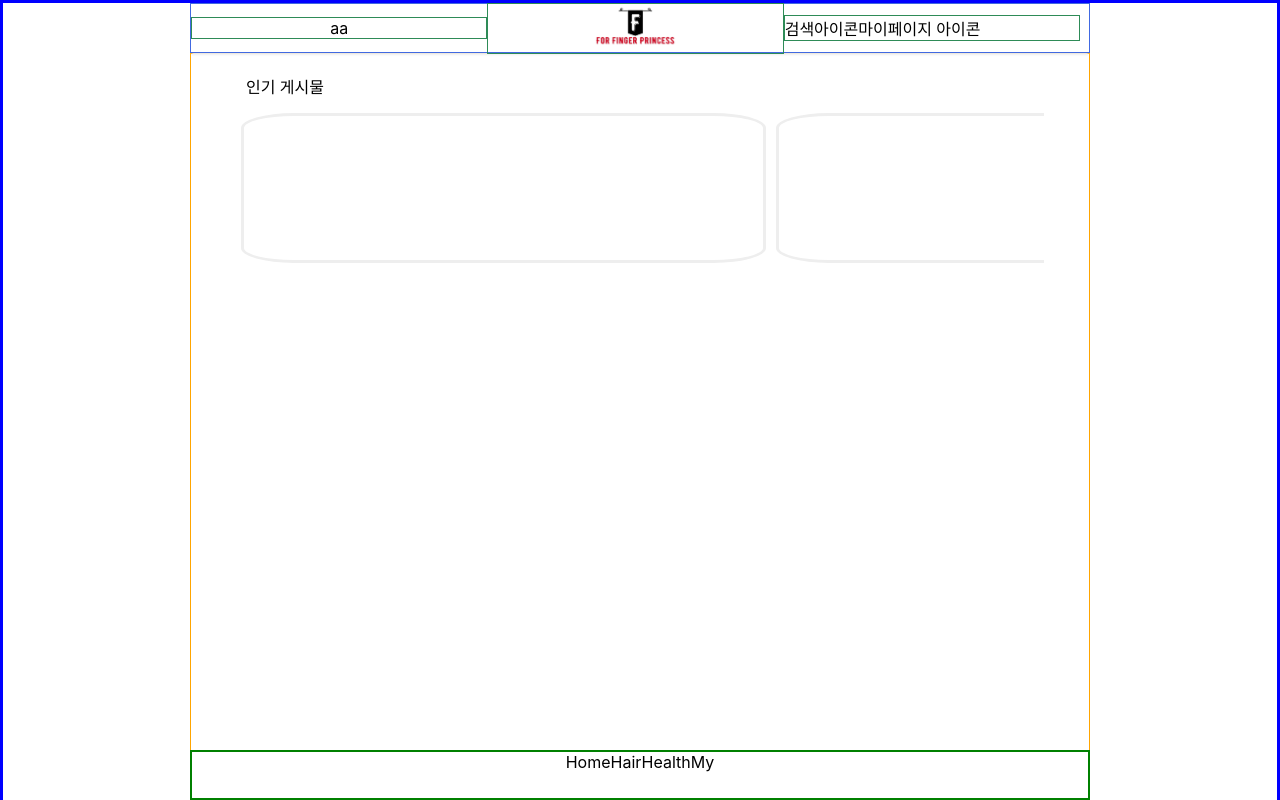
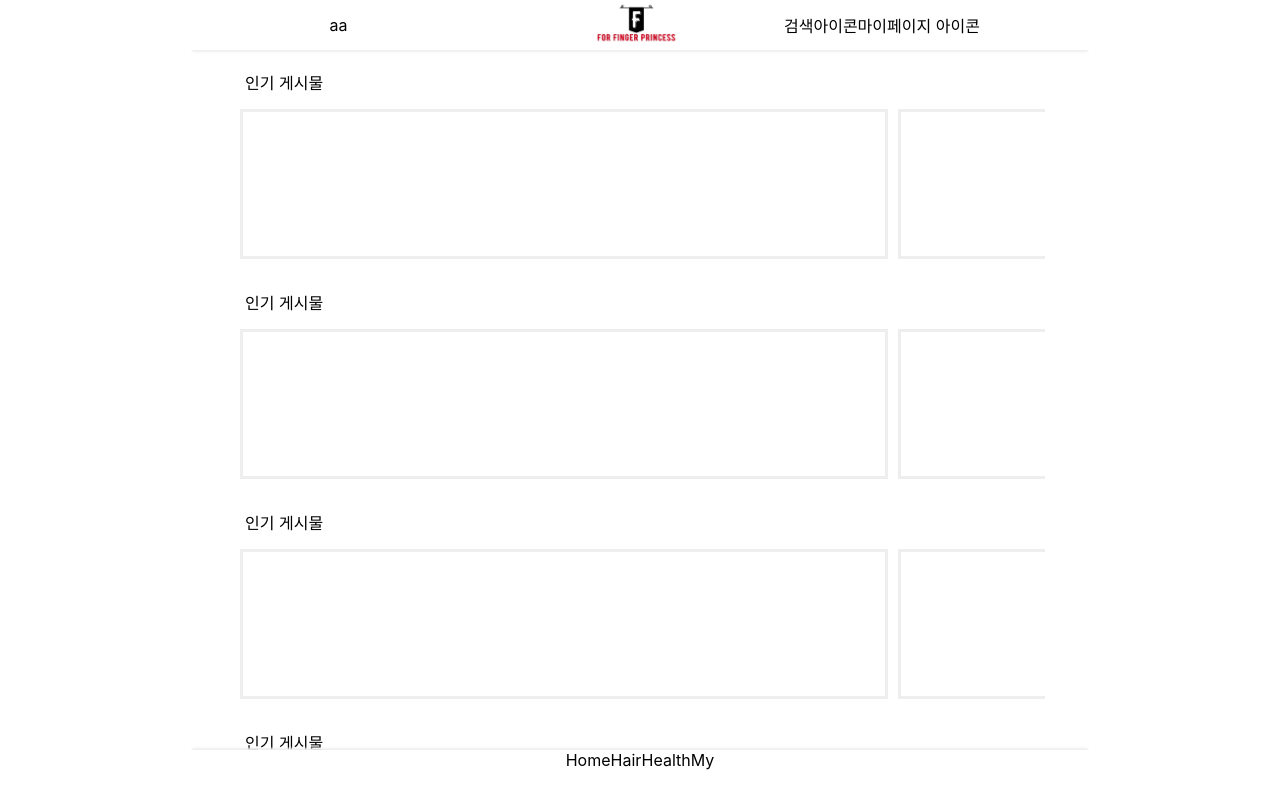
Before and after one commit to Ryanromaris/ForFingerPrincess, a Next.js app: page / in a window 1280 px wide. Shown: the top 800 px of the page. Built offline with nearby package versions, Linux system fonts and the light colour scheme.

Commit message:
💎 style(logo): logo bar sticty css, main content bottom margin

```diff
--- a/src/components/common-components/item/PopularBoard.tsx
+++ b/src/components/common-components/item/PopularBoard.tsx
@@ -3,7 +3,37 @@ const PopularBoard = () => {
 		<>
 			<div className="popular_board_container">
 				<div className="popular_board_title">인기 게시물</div>
-				<div className="popular_board_content_box">
+				<div className="popular_board_content_box x mandatory-scroll-snapping">
+					<div className="popular_board_content"></div>
+					<div className="popular_board_content"></div>
+					<div className="popular_board_content"></div>
+					<div className="popular_board_content"></div>
+					<div className="popular_board_content"></div>
+				</div>
+			</div>
+			<div className="popular_board_container">
+				<div className="popular_board_title">인기 게시물</div>
+				<div className="popular_board_content_box x mandatory-scroll-snapping">
+					<div className="popular_board_content"></div>
+					<div className="popular_board_content"></div>
+					<div className="popular_board_content"></div>
+					<div className="popular_board_content"></div>
+					<div className="popular_board_content"></div>
+				</div>
+			</div>
+			<div className="popular_board_container">
+				<div className="popular_board_title">인기 게시물</div>
+				<div className="popular_board_content_box x mandatory-scroll-snapping">
+					<div className="popular_board_content"></div>
+					<div className="popular_board_content"></div>
+					<div className="popular_board_content"></div>
+					<div className="popular_board_content"></div>
+					<div className="popular_board_content"></div>
+				</div>
+			</div>
+			<div className="popular_board_container">
+				<div className="popular_board_title">인기 게시물</div>
+				<div className="popular_board_content_box x mandatory-scroll-snapping">
 					<div className="popular_board_content"></div>
 					<div className="popular_board_content"></div>
 					<div className="popular_board_content"></div>
--- a/src/components/layout/Layout.tsx
+++ b/src/components/layout/Layout.tsx
@@ -15,7 +15,9 @@ const Layout = ({ hasLogoBar = false, children }: ILayoutProps) => {
 					<div className="logo_box">
 						<div className="">aa</div>
 						<div className="logo_image">
-							<Image src={'/logo.png'} alt="logo" width={90} height={45} />
+							<Link href="/">
+								<Image src={'/logo.png'} alt="logo" width={90} height={45} />
+							</Link>
 						</div>
 						<div className="logo_nav">
 							<div>검색아이콘</div>
--- a/src/styles/globals.css
+++ b/src/styles/globals.css
@@ -30,7 +30,7 @@ a {
 	justify-content: center;
 	align-items: center;
 
-	border: 3px blue solid;
+	/* border: 3px blue solid; */
 }
 
 .main_box {
@@ -41,30 +41,32 @@ a {
 	min-height: 100vh;
 	text-align: center;
 
-	overflow: hidden;
-
 	/* border: 1px red solid; */
 }
-
+/* .sticky {
+	position: sticky;
+} */
 .logo_box {
+	display: flex;
+	align-items: center;
+	position: -webkit-sticky;
+	position: sticky;
+	top: 0px;
 	width: 100%;
 	height: 50px;
-	position: sticky;
+
 	z-index: 10;
-	top: 0px;
+
 	box-shadow: 0 4px 2px -2px #eeeeee;
 	background-color: white;
 
-	display: flex;
-
-	align-items: center;
-
-	border: royalblue 1px solid;
+	/* border: royalblue 1px solid; */
 }
 
 .logo_box > div {
 	width: 33%;
-	border: seagreen 1px solid;
+
+	/* border: seagreen 1px solid; */
 }
 
 .logo_nav {
@@ -86,16 +88,21 @@ a {
 	bottom: 0;
 	left: 50%;
 	transform: translate(-50%, 0);
+	box-shadow: 0 -4px 2px -2px #eeeeee;
 
-	border: 2px green solid;
+	background-color: white;
+	/* border: 2px green solid; */
 }
 
 .main_content {
 	min-height: 100vh;
-	border: orange 1px solid;
+
 	display: flex;
 	align-items: center;
 	flex-direction: column;
+	margin-bottom: 50px;
+
+	/* border: orange 1px solid; */
 }
 
 .popular_board_container {
@@ -114,14 +121,24 @@ a {
 .popular_board_content_box {
 	display: flex;
 	height: 180px;
-	overflow-y: scroll;
+	overflow-y: auto;
+	scroll-snap-type: x;
 
 	/* border: 3px rgb(77, 151, 170) solid; */
 }
 .popular_board_content {
 	border: 3px #eeeeee solid;
-	border-radius: 10%;
 	margin: 5px;
-	min-width: 65%;
+	min-width: 80%;
 	height: 150px;
 }
+
+.x.mandatory-scroll-snapping {
+	scroll-snap-type: x mandatory;
+}
+
+.popular_board_content_box > div {
+	text-align: center;
+	scroll-snap-align: center;
+	flex: none;
+}
```
